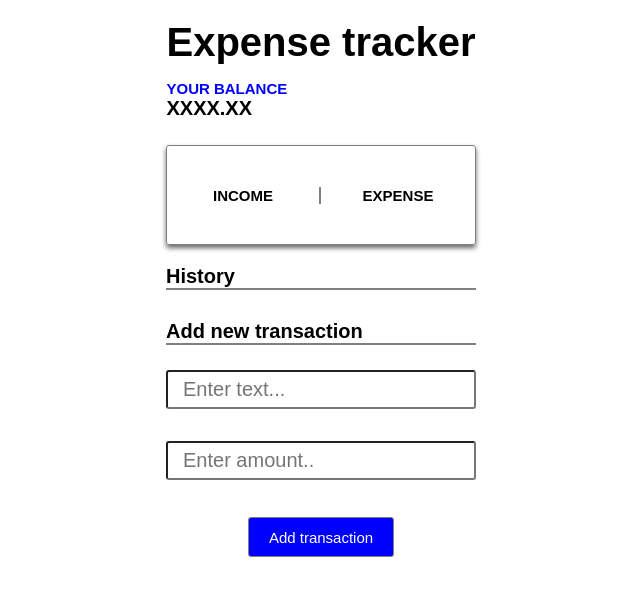
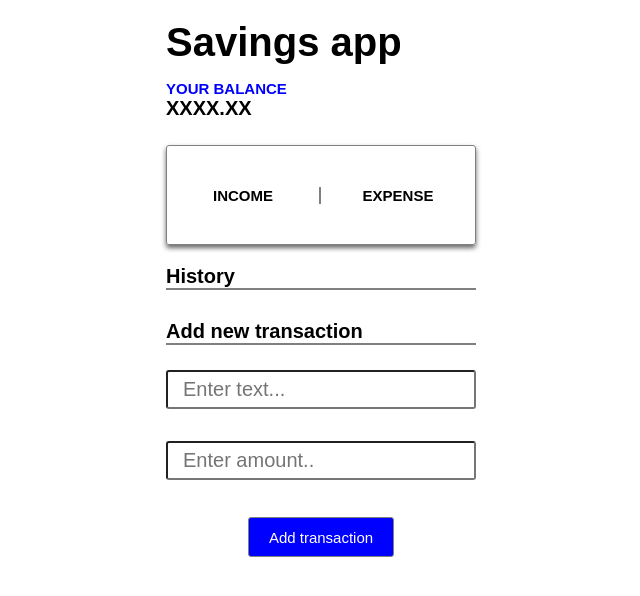
Before and after one commit to standimitrovv/savings-app, a website: page index.html in a window 1280 px wide. Shown: the whole page, without its empty margins (319-959 px from the left). Drawn offline with Linux system fonts and the light colour scheme.

Commit message:
Tried something but it didnt work out

```diff
--- a/index.html
+++ b/index.html
@@ -4,14 +4,14 @@
     <meta charset="UTF-8" />
     <meta http-equiv="X-UA-Compatible" content="IE=edge" />
     <meta name="viewport" content="width=device-width, initial-scale=1.0" />
-    <title>Expense tracker</title>
+    <title>Savings app</title>
     <link rel="stylesheet" type="text/css" href="style.css" />
     <script defer src="script.js"></script>
   </head>
   <body>
     <header class="header">
       <div class="expense">
-        <h1 class="title">Expense tracker</h1>
+        <h1 class="title">Savings app</h1>
         <span class="balance">Your balance</span>
         <span class="current-balance">XXXX.XX</span>
       </div>
--- a/script.js
+++ b/script.js
@@ -26,7 +26,8 @@ const renderOutcomeValue = function (type, amount) {
             <li class="outcome">
               <span class="outcome__type">${type}</span>
               <span class="outcome__size">${amount}lv.</span>
-            </li>`;
+            </li>
+            `;
   ul.insertAdjacentHTML("afterend", markup);
 };
 
--- a/style.css
+++ b/style.css
@@ -6,10 +6,10 @@
 
 html {
   font-size: 62.5%;
+  box-sizing: border-box;
 }
 
 body {
-  box-sizing: border-box;
   font-family: sans-serif;
   font-size: 1.5rem;
   max-width: 31rem;
@@ -21,7 +21,7 @@ body {
   display: flex;
   flex-direction: column;
   justify-content: center;
-  align-items: center;
+  align-items: flex-start;
 }
 
 .expense {
@@ -97,10 +97,6 @@ body {
 
 ul {
   list-style: none;
-  /* display: flex;
-  flex-direction: column;
-  justify-content: center;
-  align-items: center; */
 }
 
 .income {
```
Also changed, not shown: 1 other file.
